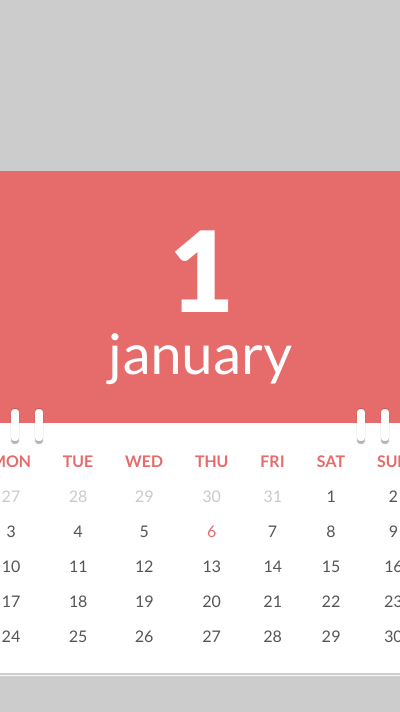
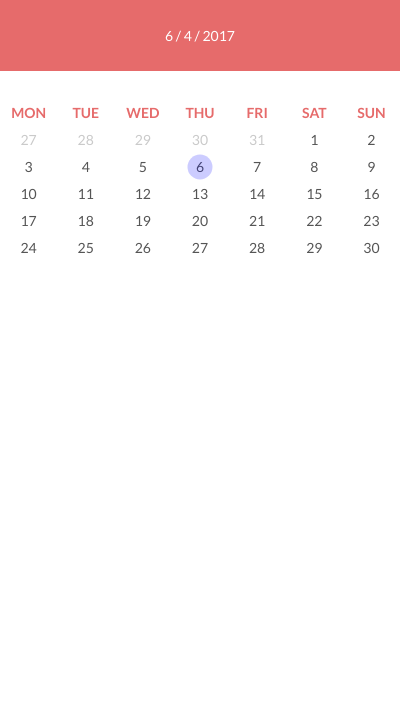
Before and after one commit to felix557700/nomeetus, an Electron app: page index.html in a window 400 px wide. Drawn offline with nearby package versions, Linux system fonts and the light colour scheme; files that its build step writes are made by us from their sources.

Commit message:
add better calendar and gulp tasks for building stylus

```diff
--- a/index.html
+++ b/index.html
@@ -4,86 +4,140 @@
         <title>Calendar</title>
 
         <link href="http://fonts.googleapis.com/css?family=Lato:300,400,700,900" rel="stylesheet">
-        <link href="style.css" rel="stylesheet">
+        <link href="./build/bundle.css" rel="stylesheet">
+        <script src="./build/bundle.js" async></script>
     </head>
     <body>
-        <div class="container">
-            <div class="calendar-container">
-                <header>
-                    <div class="day">1</div>
-                    <div class="month">January</div>
-                </header>
+        <div class="calendar-container">
+            <header>
+                <div id="date" contenteditable="true" style="outline: 0">6 / 4 / 2017</div>
+                <script>
+                    var editable = document.getElementById("date")
+                    editable.addEventListener("DOMCharacterDataModified", function (event) {
+                        console.log(event.newValue)
+                    }, false);
+                </script>
+            </header>
 
-                <table class="calendar">
-                    <thead>
-                        <tr>
-                            <td>Mon</td>
-                            <td>Tue</td>
-                            <td>Wed</td>
-                            <td>Thu</td>
-                            <td>Fri</td>
-                            <td>Sat</td>
-                            <td>Sun</td>
-                        </tr>
-                    </thead>
+            <div class="calendar">
+                <div class="days-of-week">
+                    <div>Mon</div>
+                    <div>Tue</div>
+                    <div>Wed</div>
+                    <div>Thu</div>
+                    <div>Fri</div>
+                    <div>Sat</div>
+                    <div>Sun</div>
+                </div>
 
-                    <tbody>
-                        <tr>
-                            <td class="prev-month">27</td>
-                            <td class="prev-month">28</td>
-                            <td class="prev-month">29</td>
-                            <td class="prev-month">30</td>
-                            <td class="prev-month">31</td>
-                            <td>1</td>
-                            <td>2</td>
-                        </tr>
-
-                        <tr>
-                            <td>3</td>
-                            <td>4</td>
-                            <td>5</td>
-                            <td class="current-day">6</td>
-                            <td>7</td>
-                            <td>8</td>
-                            <td>9</td>
-                        </tr>
-
-                        <tr>
-                            <td>10</td>
-                            <td>11</td>
-                            <td>12</td>
-                            <td>13</td>
-                            <td>14</td>
-                            <td>15</td>
-                            <td>16</td>
-                        </tr>
-
-                        <tr>
-                            <td>17</td>
-                            <td>18</td>
-                            <td>19</td>
-                            <td>20</td>
-                            <td>21</td>
-                            <td>22</td>
-                            <td>23</td>
-                        </tr>
-
-                        <tr>
-                            <td>24</td>
-                            <td>25</td>
-                            <td>26</td>
-                            <td>27</td>
-                            <td>28</td>
-                            <td>29</td>
-                            <td>30</td>
-                        </tr>
-                    </tbody>
-                </table>
-
-                <div class="ring-left"></div>
-                <div class="ring-right"></div>
-
-            </div> <!-- end calendar-container -->
-        </div> <!-- end container -->
+                <div class="days">
+                    <div class="prev-month">
+                        <span>27</span>
+                    </div>
+                    <div class="prev-month">
+                        <span>28</span>
+                    </div>
+                    <div class="prev-month">
+                        <span>29</span>
+                    </div>
+                    <div class="prev-month">
+                        <span>30</span>
+                    </div>
+                    <div class="prev-month">
+                        <span>31</span>
+                    </div>
+                    <div>
+                        <span>1</span>
+                    </div>
+                    <div>
+                        <span>2</span>
+                    </div>
+                    <div>
+                        <span>3</span>
+                    </div>
+                    <div>
+                        <span>4</span>
+                    </div>
+                    <div>
+                        <span>5</span>
+                    </div>
+                    <div class="current-day">
+                        <span>6</span>
+                    </div>
+                    <div>
+                        <span>7</span>
+                    </div>
+                    <div>
+                        <span>8</span>
+                    </div>
+                    <div>
+                        <span>9</span>
+                    </div>
+                    <div>
+                        <span>10</span>
+                    </div>
+                    <div>
+                        <span>11</span>
+                    </div>
+                    <div>
+                        <span>12</span>
+                    </div>
+                    <div>
+                        <span>13</span>
+                    </div>
+                    <div>
+                        <span>14</span>
+                    </div>
+                    <div>
+                        <span>15</span>
+                    </div>
+                    <div>
+                        <span>16</span>
+                    </div>
+                    <div>
+                        <span>17</span>
+                    </div>
+                    <div>
+                        <span>18</span>
+                    </div>
+                    <div>
+                        <span>19</span>
+                    </div>
+                    <div>
+                        <span>20</span>
+                    </div>
+                    <div>
+                        <span>21</span>
+                    </div>
+                    <div>
+                        <span>22</span>
+                    </div>
+                    <div>
+                        <span>23</span>
+                    </div>
+                    <div>
+                        <span>24</span>
+                    </div>
+                    <div>
+                        <span>25</span>
+                    </div>
+                    <div>
+                        <span>26</span>
+                    </div>
+                    <div>
+                        <span>27</span>
+                    </div>
+                    <div>
+                        <span>28</span>
+                    </div>
+                    <div>
+                        <span>29</span>
+                    </div>
+                    <div>
+                        <span>30</span>
+                    </div>
+                </div>
+            </div>
+        </div> <!-- end calendar-container -->
     </body>
 </html>
--- a/main.js
+++ b/main.js
@@ -3,7 +3,15 @@ const electron = require('electron')
 const {app, BrowserWindow} = electron
 
 app.on('ready',  function () {
-    let mainWindow =  new BrowserWindow({ width: 800, height: 600})
+    let mainWindow =  new BrowserWindow({
+        useContentSize: true,
+        width: 400,
+        height: 300,
+        backgroundColor: 'white',
+        webPreferences: {
+            experimentalFeatures: true
+        }
+    })
     mainWindow.loadURL(`file://${__dirname}/index.html`)
 
     // mainWindow.webContents.openDevTools()
--- /dev/null
+++ b/src/assets/style.styl
@@ -0,0 +1,82 @@
+*
+  box-sizing: border-box
+
+
+body
+  font: 14px/1.5 'Lato', sans-serif
+  padding: 0
+  margin: 0
+  overflow-x: hidden
+
+
+.calendar-container
+  width: 100vw
+  height: 100vh
+
+
+.calendar-container header
+  background: #e66b6b
+  color: #fff
+  padding: 25px
+  text-align: center
+
+
+.day
+  font-size: 8em
+  line-height: 1
+  font-weight: 900
+
+
+.month
+  font-size: 4em
+  line-height: 1
+  text-transform: lowercase
+
+
+.calendar
+  background: #fff
+  padding: 30px 0
+
+
+.calendar
+  .days-of-week,
+  .days
+    display: grid
+    grid-template: auto / 1fr 1fr 1fr 1fr 1fr 1fr 1fr
+
+  .days-of-week
+    color: #e66b6b
+    font-weight: 700
+    text-transform: uppercase
+
+  .days
+    color: #555
+
+  .days-of-week div,
+  .days div
+    height: 27px
+    text-align: center
+    padding: 1px
+
+  .days > div > span
+    padding: 0 8px
+    cursor: pointer
+
+  .current-day > span
+    position: relative
+
+  .current-day > span:before
+    content: ''
+    position: absolute
+    top: 50%
+    left: 50%
+    transform: translate(-50%, -50%)
+    width: 25px
+    height: 25px
+    border-radius: 50%
+    background-color: rgba(0,0,255,0.2)
+
+
+.prev-month,
+.next-month
+  color: #cacaca
```
Also changed, not shown: gulpfile.js (added, +38 -0 lines), package.json (+11 -2 lines), style.css (deleted), 1 other file.
